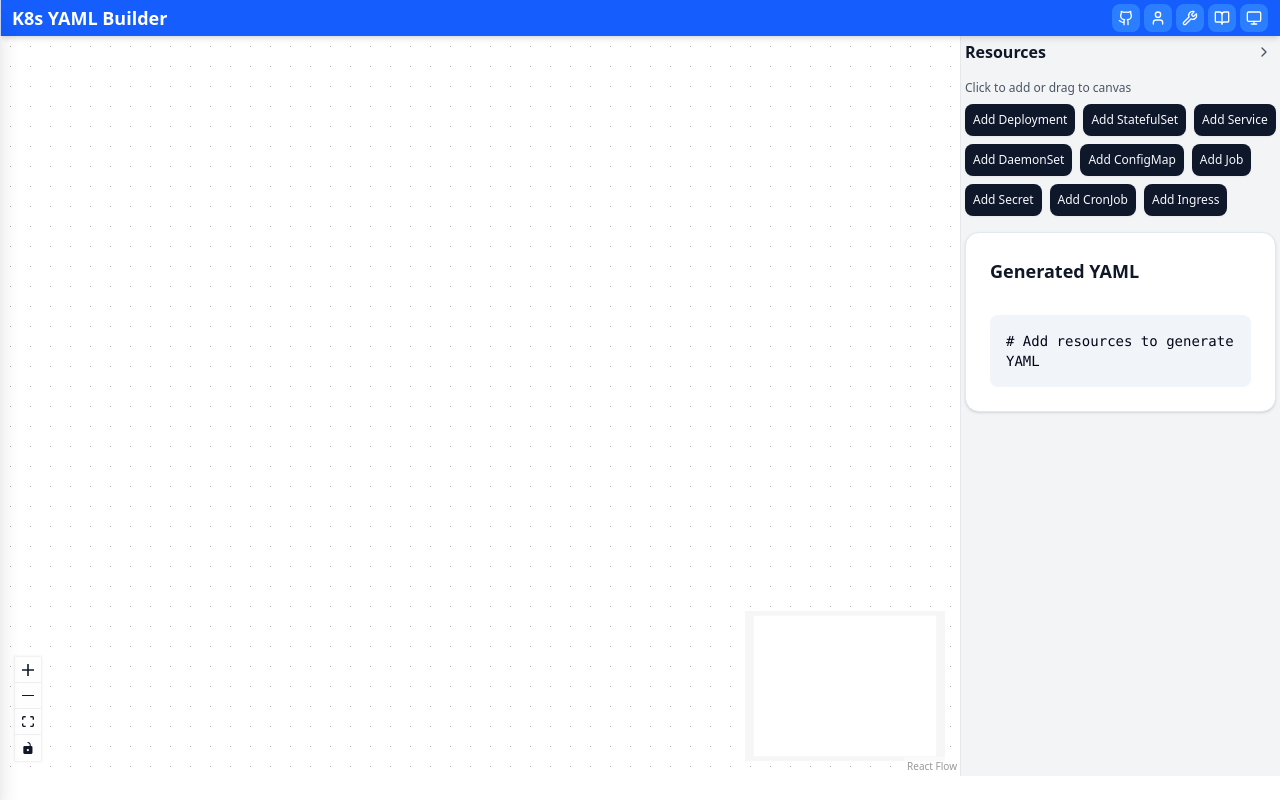
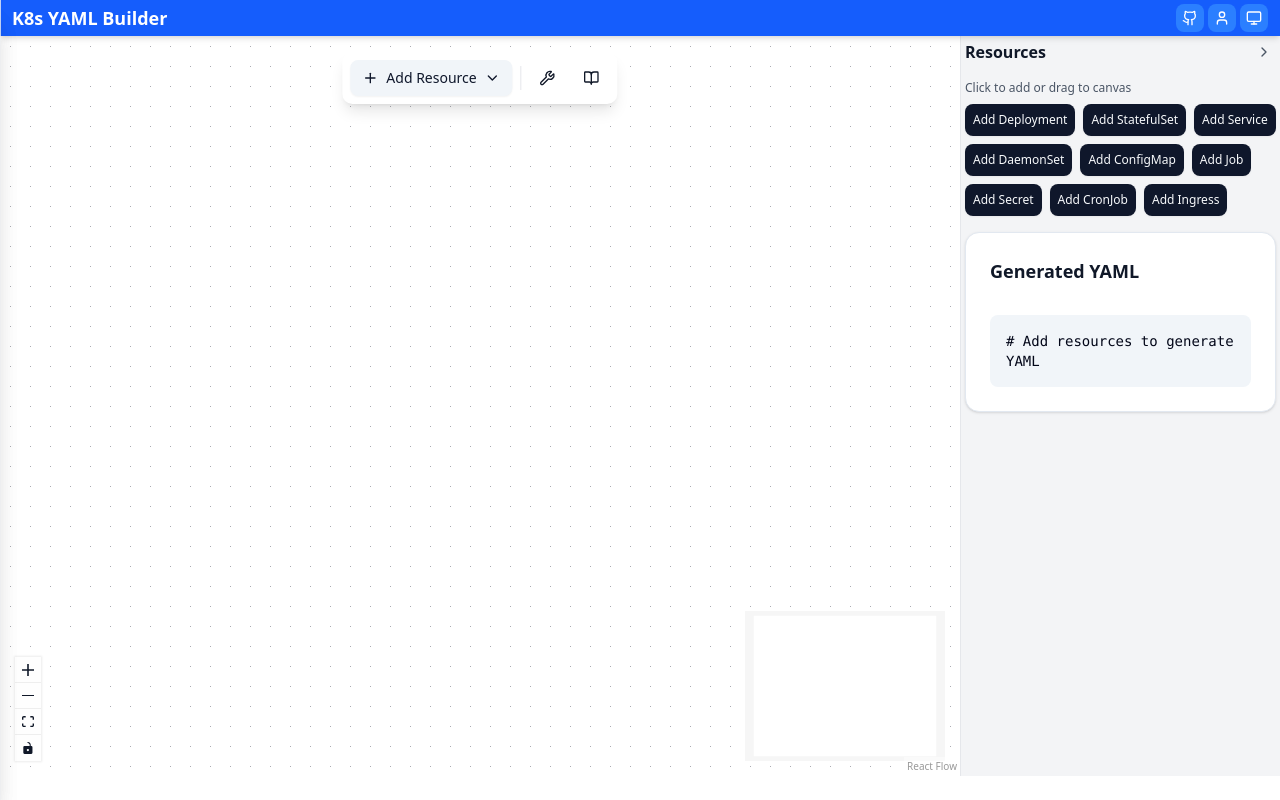
Before and after one commit to codingdud/kubernetes-yaml-builder, a React (Vite) app: page / in a window 1280 px wide. Built offline with nearby package versions, Linux system fonts and the light colour scheme.

Commit message:
add a tool bar in flowedit

```diff
--- a/src/components/flow/FlowEditor.tsx
+++ b/src/components/flow/FlowEditor.tsx
@@ -1,11 +1,14 @@
 import React, { useCallback, useState, useMemo, useRef } from 'react';
-import { ReactFlow, useNodesState, useEdgesState, addEdge, MiniMap, Controls, Background, type Connection, type Edge, ReactFlowProvider, useReactFlow, type Node, type NodeProps } from '@xyflow/react';
+import { ReactFlow, useNodesState, useEdgesState, addEdge, MiniMap, Controls, Background, type Connection, type Edge, ReactFlowProvider, useReactFlow, type Node, type NodeProps, ConnectionMode } from '@xyflow/react';
 import '@xyflow/react/dist/style.css';
 import { type K8sNode } from '../../types/reactFlow';
 import Sidebar from './Sidebar';
 import resourceRegistry from '../../config/resourceRegistry';
 import { useDnD } from './DnDContext';
 import DataEdge from './edges/DataEdge';
+import { Toolbar } from '../ui/Toolbar';
+import DocsModal from '../ui/DocsModal';
+import ToolsModal from '../ui/ToolsModal';
 import * as yaml from 'js-yaml';
 
 
@@ -16,8 +19,10 @@ const FlowEditorInner: React.FC = () => {
   const [edges, setEdges, onEdgesChange] = useEdgesState<Edge>([]);
   const [nextId, setNextId] = useState(1);
   const [isSidebarCollapsed, setIsSidebarCollapsed] = useState(false);
+  const [isToolsOpen, setIsToolsOpen] = useState(false);
+  const [isDocsOpen, setIsDocsOpen] = useState(false);
   const { screenToFlowPosition } = useReactFlow();
-  const { type } = useDnD();
+  const { type, setType } = useDnD();
 
   const nodeTypes = useMemo(() =>
     Object.fromEntries(
@@ -81,6 +86,11 @@ const FlowEditorInner: React.FC = () => {
     [nextId, setNodes, setNextId]
   );
 
+  const onDragStartFromToolbar = (event: React.DragEvent, kind: string) => {
+    event.dataTransfer.setData('application/reactflow', kind);
+    setType(kind as keyof typeof resourceRegistry);
+  };
+
   const onDrop = useCallback(
     (event: React.DragEvent) => {
       event.preventDefault();
@@ -124,8 +134,16 @@ const FlowEditorInner: React.FC = () => {
           onDragOver={onDragOver}
           nodeTypes={nodeTypes}
           edgeTypes={edgeTypes}
+          connectionMode={ConnectionMode.Loose}
+          connectionRadius={50}
           fitView
         >
+          <Toolbar
+            onAddNode={(kind) => addNode(kind as keyof typeof resourceRegistry)}
+            onDragStart={onDragStartFromToolbar}
+            onOpenTools={() => setIsToolsOpen(!isToolsOpen)}
+            onOpenDocs={() => setIsDocsOpen(!isDocsOpen)}
+          />
           <MiniMap />
           <Controls />
           <Background />
@@ -136,6 +154,8 @@ const FlowEditorInner: React.FC = () => {
         yaml={generateYAML()}
         onCollapseChange={setIsSidebarCollapsed}
       />
+      <DocsModal isOpen={isDocsOpen} onClose={() => setIsDocsOpen(false)} />
+      <ToolsModal isOpen={isToolsOpen} onClose={() => setIsToolsOpen(false)} />
     </div>
   );
 };
--- a/src/components/ui/DocsModal.tsx
+++ b/src/components/ui/DocsModal.tsx
@@ -11,7 +11,7 @@ interface DocsModalProps {
 const DocsModal: React.FC<DocsModalProps> = ({ isOpen, onClose }) => {
   return (
     <div
-      className={`fixed top-0 left-0 h-full w-1/3 bg-white dark:bg-gray-900 border-r border-gray-200 dark:border-gray-800 shadow-xl z-40 overflow-hidden transform transition-transform duration-300 ${
+      className={`fixed top-0 left-0 h-full w-1/3 bg-white dark:bg-gray-900 border-r border-gray-200 dark:border-gray-800 shadow-xl z-[100] overflow-hidden transform transition-transform duration-300 ${
         isOpen ? "translate-x-0" : "-translate-x-full"
       }`}
     >
--- a/src/components/ui/Header.tsx
+++ b/src/components/ui/Header.tsx
@@ -1,7 +1,5 @@
 import React, { useState, useEffect } from "react";
-import { Sun, Moon, Monitor, Wrench, BookOpen, Github, User } from "lucide-react";
-import DocsModal from "./DocsModal";
-import ToolsModal from "./ToolsModal";
+import { Sun, Moon, Monitor, Github, User } from "lucide-react";
 
 type Theme = "light" | "dark" | "system";
 
@@ -9,8 +7,6 @@ const Header: React.FC = () => {
   const [theme, setTheme] = useState<Theme>(
     () => (localStorage.getItem("theme") as Theme) || "system"
   );
-  const [isDocsOpen, setIsDocsOpen] = useState(false);
-  const [isToolsOpen, setIsToolsOpen] = useState(false);
 
   useEffect(() => {
     const applyTheme = () => {
@@ -80,22 +76,6 @@ const Header: React.FC = () => {
         </a>
 
         <button
-          onClick={() => setIsToolsOpen(true)}
-          className="p-1.5 rounded-md bg-blue-500 dark:bg-gray-700 hover:bg-blue-400 dark:hover:bg-gray-600 transition-colors"
-          title="Tools"
-        >
-          <Wrench className="h-4 w-4" />
-        </button>
-
-        <button
-          onClick={() => setIsDocsOpen(true)}
-          className="p-1.5 rounded-md bg-blue-500 dark:bg-gray-700 hover:bg-blue-400 dark:hover:bg-gray-600 transition-colors"
-          title="Docs"
-        >
-          <BookOpen className="h-4 w-4" />
-        </button>
-
-        <button
           onClick={cycleTheme}
           className="p-1.5 rounded-md bg-blue-500 dark:bg-gray-700 hover:bg-blue-400 dark:hover:bg-gray-600 transition-colors"
           aria-label={`Current theme: ${theme}. Click to cycle themes`}
@@ -104,9 +84,6 @@ const Header: React.FC = () => {
           {getThemeIcon()}
         </button>
       </div>
-
-      <DocsModal isOpen={isDocsOpen} onClose={() => setIsDocsOpen(false)} />
-      <ToolsModal isOpen={isToolsOpen} onClose={() => setIsToolsOpen(false)} />
     </header>
   );
 };
--- /dev/null
+++ b/src/components/ui/Toolbar.tsx
@@ -0,0 +1,98 @@
+import React, { useState } from 'react';
+import { Wrench, BookOpen, ChevronDown, Plus } from 'lucide-react';
+import resourceRegistry from '../../config/resourceRegistry';
+import { Button } from './button';
+
+interface ToolbarProps {
+  onAddNode: (kind: string) => void;
+  onDragStart: (event: React.DragEvent, kind: string) => void;
+  onOpenTools: () => void;
+  onOpenDocs: () => void;
+}
+
+export const Toolbar: React.FC<ToolbarProps> = ({
+  onAddNode,
+  onDragStart,
+  onOpenTools: onToggleTools,
+  onOpenDocs: onToggleDocs,
+}) => {
+  const [isResourcesOpen, setIsResourcesOpen] = useState(false);
+
+  const resourceGroups = {
+    Workloads: ['Deployment', 'StatefulSet', 'DaemonSet', 'Job', 'CronJob'],
+    Network: ['Service', 'Ingress'],
+    Config: ['ConfigMap', 'Secret'],
+  };
+
+  return (
+    <div className="absolute top-4 left-1/2 transform -translate-x-1/2 z-50 bg-white dark:bg-gray-800 rounded-lg shadow-lg p-2 flex items-center gap-2">
+      <div className="relative">
+        <Button
+          variant="secondary"
+          className="flex items-center gap-2"
+          onClick={() => setIsResourcesOpen(!isResourcesOpen)}
+        >
+          <Plus className="h-4 w-4" />
+          Add Resource
+          <ChevronDown className="h-4 w-4" />
+        </Button>
+
+        {isResourcesOpen && (
+          <div className="absolute top-full left-0 mt-2 w-56 bg-white dark:bg-gray-800 rounded-lg shadow-lg p-2">
+            {Object.entries(resourceGroups).map(([group, resources]) => (
+              <div key={group} className="mb-4">
+                <h3 className="text-sm font-semibold mb-2 px-2 text-gray-500 dark:text-gray-400">
+                  {group}
+                </h3>
+                <div className="space-y-1">
+                  {resources.map((resource) => (
+                    resourceRegistry[resource] && (
+                      <Button
+                        key={resource}
+                        variant="ghost"
+                        className="w-full justify-start text-sm"
+                        onDragStart={(e) => {
+                          onDragStart(e, resource);
+                          setIsResourcesOpen(false);
+                        }}
+                        onClick={() => {
+                          onAddNode(resource);
+                          setIsResourcesOpen(false);
+                        }}
+                        draggable
+                      >
+                        {resource}
+                      </Button>
+                    )
+                  ))}
+                </div>
+              </div>
+            ))}
+          </div>
+        )}
+      </div>
+
+      <div className="h-6 w-px bg-gray-200 dark:bg-gray-700" />
+
+      <Button
+        variant="ghost"
+        size="icon"
+        onClick={onToggleTools}
+        className="p-2"
+        title="Tools"
+      >
+        <Wrench className="h-4 w-4" />
+      </Button>
+
+      <Button
+        variant="ghost"
+        size="icon"
+        onClick={onToggleDocs}
+        className="p-2"
+        title="Documentation"
+      >
+        <BookOpen className="h-4 w-4" />
+      </Button>
+    </div>
+  );
+};
--- a/src/components/ui/ToolsModal.tsx
+++ b/src/components/ui/ToolsModal.tsx
@@ -37,7 +37,7 @@ const ToolsModal: React.FC<ToolsModalProps> = ({ isOpen, onClose }) => {
 
   return (
     <div
-      className={`fixed top-0 left-0 h-full w-2/7 bg-white dark:bg-gray-900 border-r border-gray-200 dark:border-gray-800 shadow-xl z-40 transform transition-transform duration-300 ${
+      className={`fixed top-0 left-0 h-full w-2/7 bg-white dark:bg-gray-900 border-r border-gray-200 dark:border-gray-800 shadow-xl z-[100] transform transition-transform duration-300 ${
         isOpen ? "translate-x-0" : "-translate-x-full"
       }`}
     >
```
